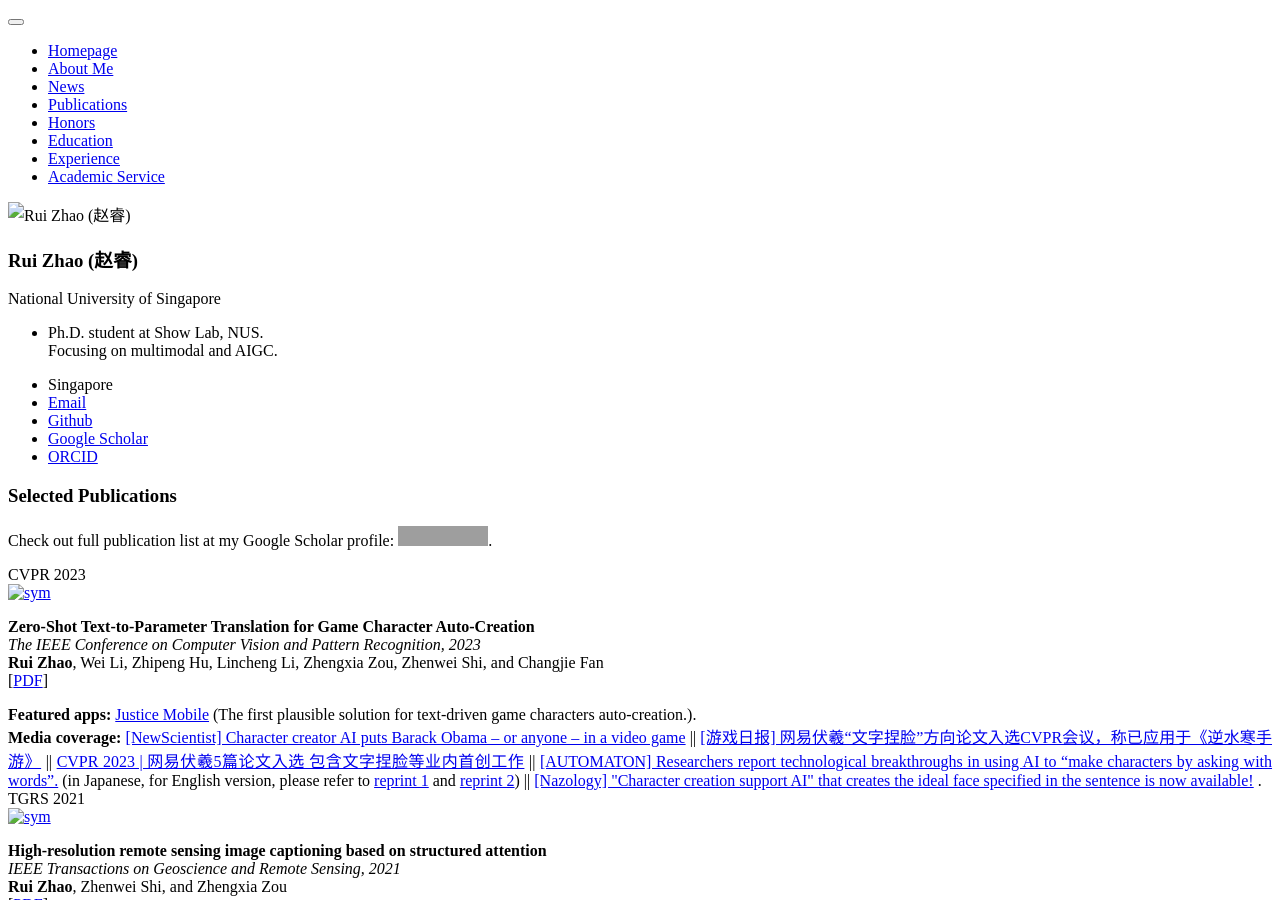
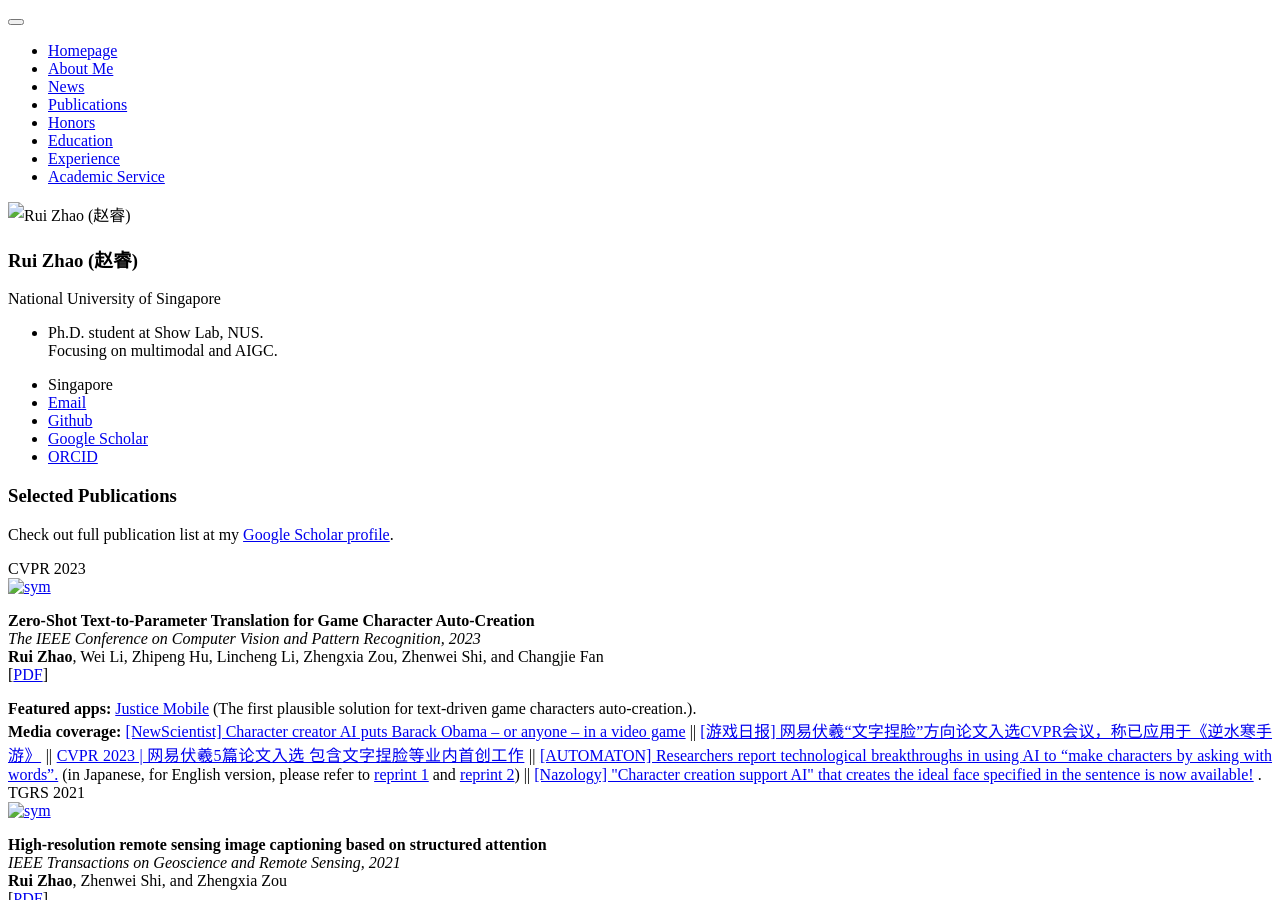
Before and after one commit to ruizhaocv/ruizhaocv.github.io, a Jekyll site: the page built from _pages/includes/pub.md, in a window 1280 px wide and 900 px high. Built offline with Jekyll 4.4.1, drawn with Linux system fonts in a browser that asks for light colours; our own code applies the rules of GitHub Pages for plain Markdown files; some of the changed lines change nothing that is shown; grey boxes are pictures that could not be loaded.

Commit message:
update pub

```diff
--- a/_pages/includes/pub.md
+++ b/_pages/includes/pub.md
@@ -7,8 +7,11 @@
 
 # Selected Publications
 
-Check out full publication list at my Google Scholar profile:
-<a href='https://scholar.google.com/citations?user=wYs7vogAAAAJ'><img src="https://img.shields.io/endpoint?url={{ url | url_encode }}&logo=Google%20Scholar&labelColor=f6f6f6&color=9cf&style=flat&label=citations"></a>.
+[//]: # (Check out full publication list at my Google Scholar profile: )
+
+[//]: # (<a href='https://scholar.google.com/citations?user=wYs7vogAAAAJ'><img src="https://img.shields.io/endpoint?url={{ url | url_encode }}&logo=Google%20Scholar&labelColor=f6f6f6&color=9cf&style=flat&label=citations"></a>.)
+
+Check out full publication list at my <a href='https://scholar.google.com/citations?user=wYs7vogAAAAJ'>Google Scholar profile</a>.
 
 <div class='paper-box'><div class='paper-box-image'><div><div class="badge">CVPR 2023</div><a href="images/T2P_teaser.png"><img src='images/T2P_teaser.png' alt="sym" width="100%"></a></div></div>
 <div class='paper-box-text' markdown="1">
```
